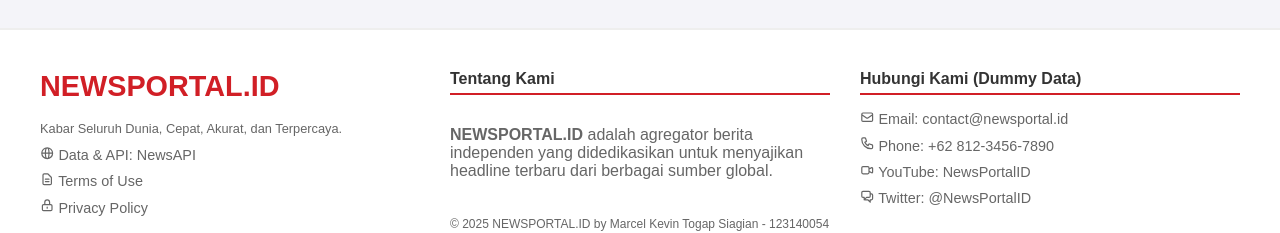
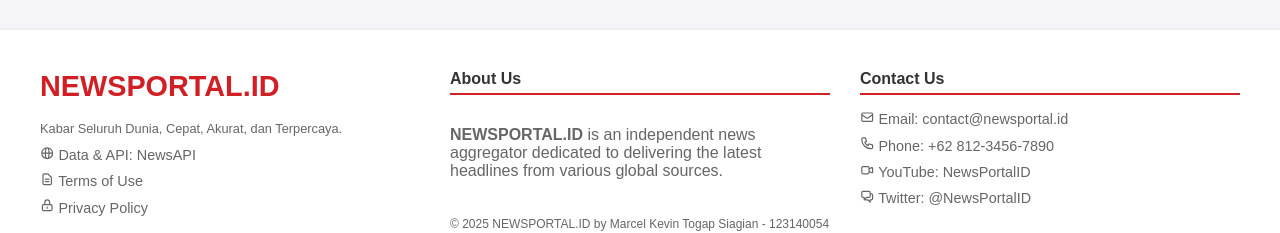
Before and after one commit to Arcel-S/uts-pemweb-123140054, a React (Vite) app: page / in a window 1280 px wide. Shown: the part 3589-3822 px from the top of the page. Built offline with nearby package versions, Linux system fonts and the light colour scheme.

Commit message:
Style(UI) : Update Details

```diff
--- a/src/components/Footer.jsx
+++ b/src/components/Footer.jsx
@@ -35,10 +35,10 @@ const Footer = () => {
 
                 {/* === KOLOM 2: TENTANG KAMI === */}
                 <div className="footer-section">
-                    <h4>Tentang Kami</h4>
+                    <h4>About Us</h4>
                     <p className="footer-description">
-                        <b>NEWSPORTAL.ID</b> adalah agregator berita independen yang didedikasikan
-                        untuk menyajikan headline terbaru dari berbagai sumber global.
+                        <b>NEWSPORTAL.ID</b> is an independent news aggregator dedicated
+                        to delivering the latest headlines from various global sources.
                     </p>
                     <p className="footer-copyright">
                         &copy; {currentYear} NEWSPORTAL.ID by Marcel Kevin Togap Siagian - 123140054
@@ -49,7 +49,7 @@ const Footer = () => {
 
                 {/* === KOLOM 3: KONTAK & SOSIAL MEDIA DUMMY === */}
                 <div className="footer-section">
-                    <h4>Hubungi Kami (Dummy Data)</h4>
+                    <h4>Contact Us</h4>
                     <ul className="footer-links">
                         <li><a href="mailto:contact@newsportal.id"><HiOutlineMail /> Email: contact@newsportal.id</a></li>
                         <li><a href="#"><HiOutlinePhone /> Phone: +62 812-3456-7890</a></li>
```
